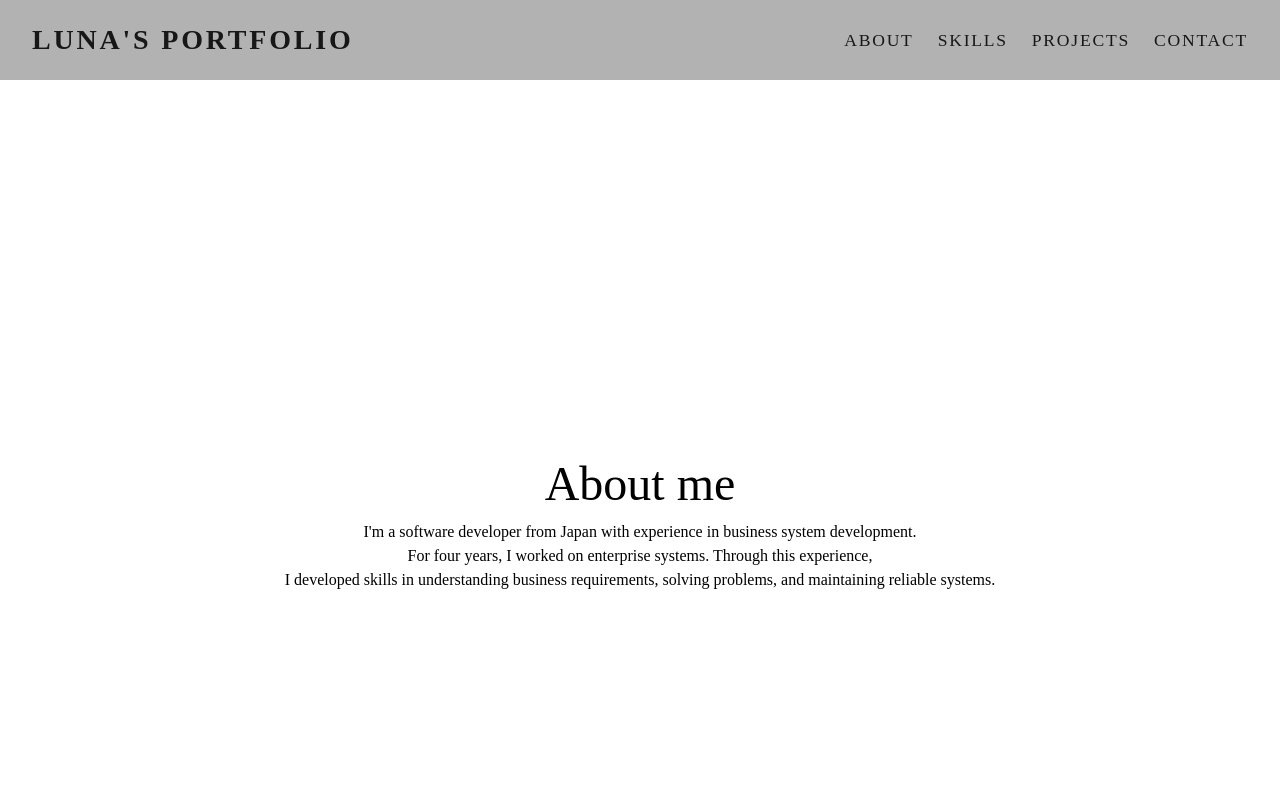
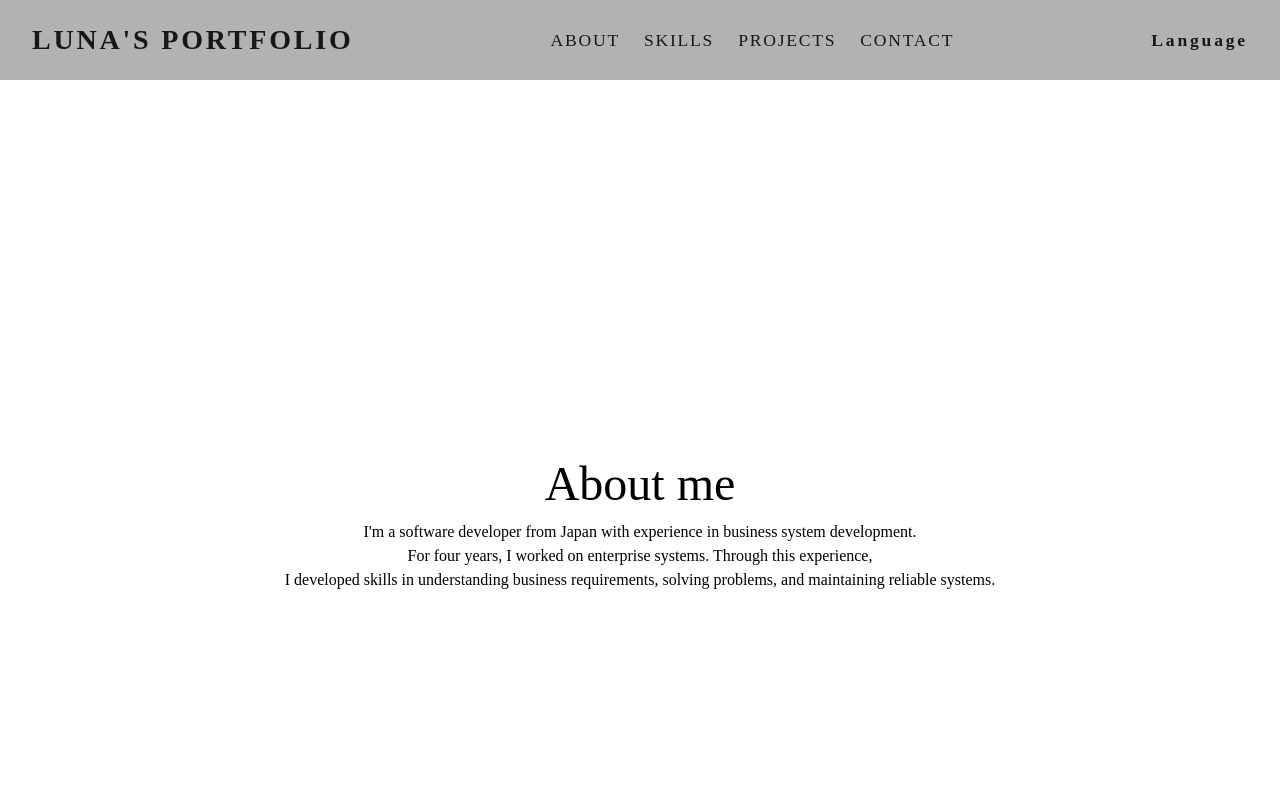
Before and after one commit to LiunaShan/My-portfolio, a Next.js app in the folder app/: page / in a window 1280 px wide. Shown: the top 800 px of the page. Built offline with nearby package versions, Linux system fonts and the light colour scheme.

Commit message:
added button

```diff
--- a/app/components/Navbar.module.css
+++ b/app/components/Navbar.module.css
@@ -40,3 +40,7 @@
     text-decoration: none;
     color: inherit;
 }
+
+.button {
+    font-size: 1.10rem;
+}
--- a/app/components/Navbar.tsx
+++ b/app/components/Navbar.tsx
@@ -14,6 +14,7 @@ export default function Navbar() {
           <a href="#projects">Projects</a>
           <a href="#contact">Contact</a>
         </div>
+        <button className={styles.button}>Language</button>
       </div>
     </nav>
  )
--- a/app/components/Skills.module.css
+++ b/app/components/Skills.module.css
@@ -25,4 +25,5 @@
     text-align: center;
     color: black;
     font-size: 3rem;
+    margin-bottom: 20px;
 }
```
